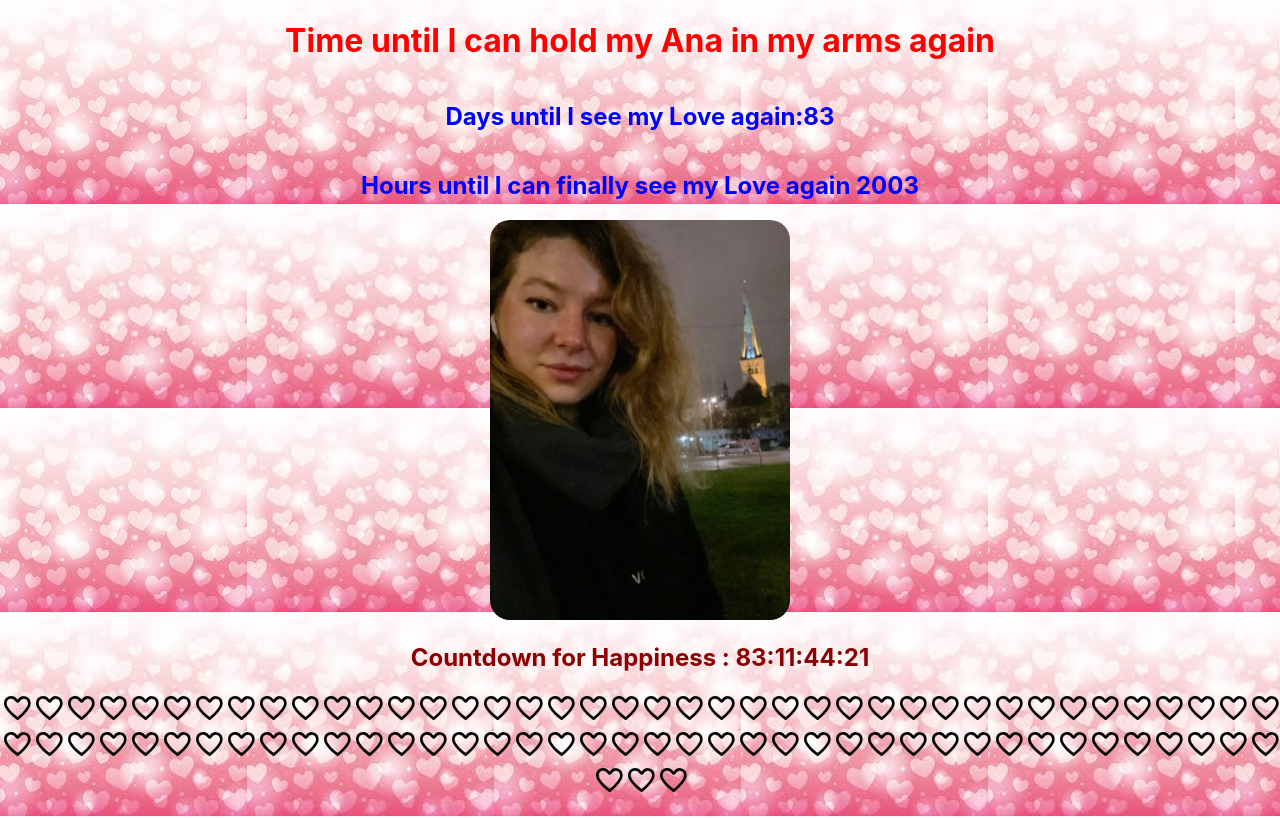
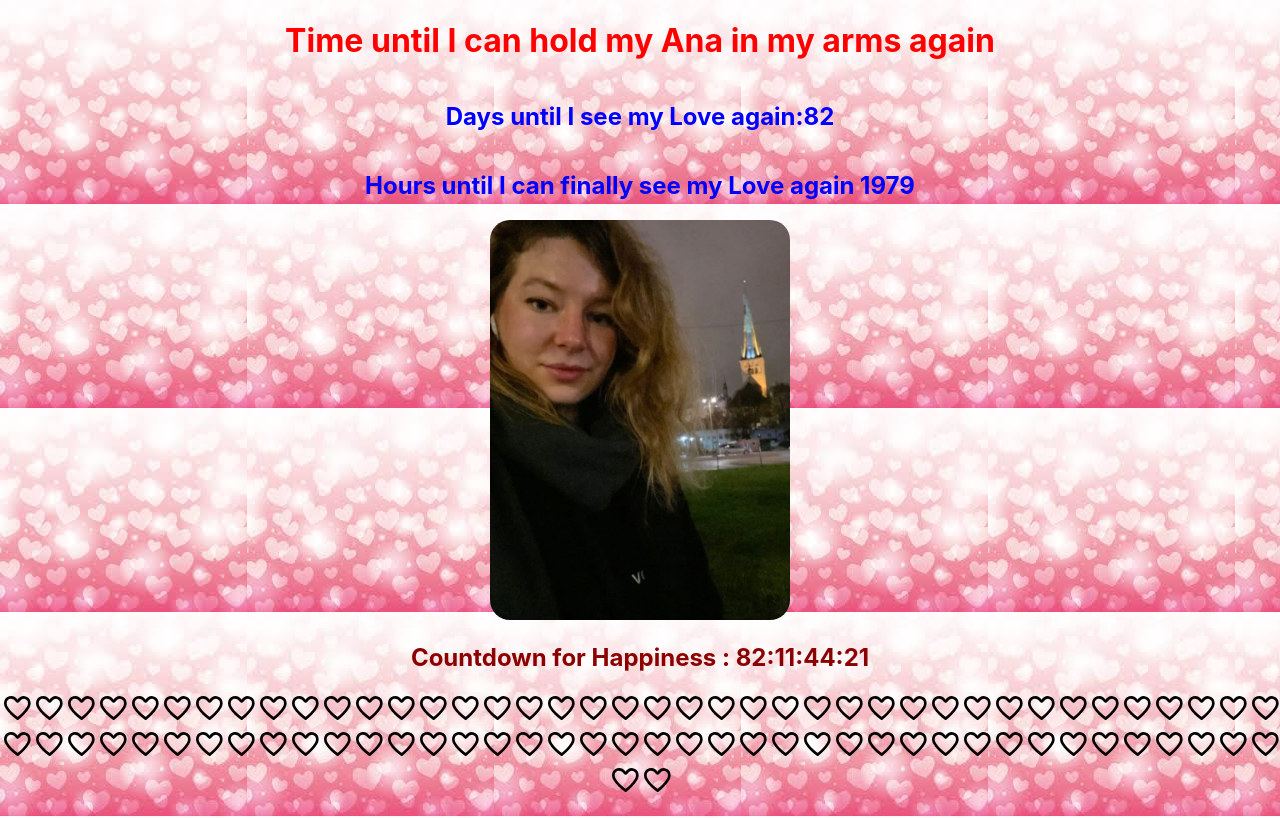
Before and after one commit to FinnyChSt/SeeMyLoveAgain, a React (Create React App) app: page / in a window 1280 px wide. Shown: the top 818 px of the page. Built offline with nearby package versions, Linux system fonts and the light colour scheme.

Commit message:
updateDate

```diff
--- a/src/App.tsx
+++ b/src/App.tsx
@@ -17,7 +17,7 @@ import {
 } from "./App.styledComponents";
 
 function App() {
-  const arrival = new Date(2023, 1, 11, 22, 30).getTime();
+  const arrival = new Date(2023, 1, 10, 22, 30).getTime();
   const startDate = new Date(2023, 0, 9).getTime();
 
   const [timeLeft, setTimeLeft] = useState(arrival - Date.now());
```
Also changed, not shown: 7 other files (tests, documents, lock files or other folders).
